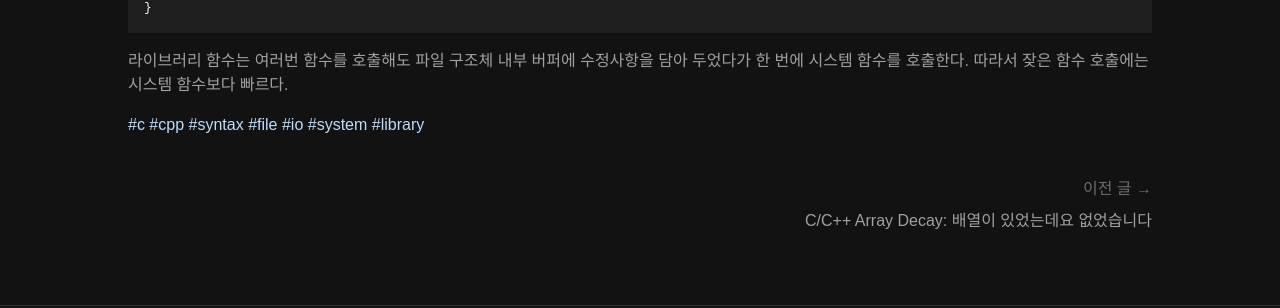
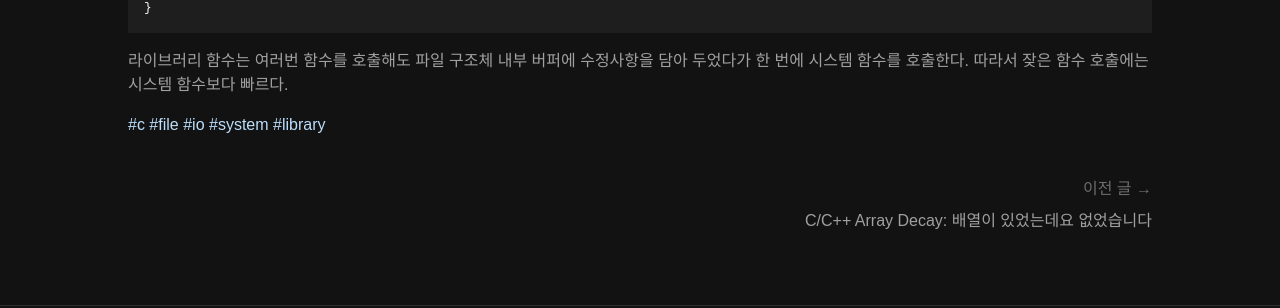
Before and after one commit to int-i/int-i.github.io, a Jekyll site: the page built from _posts/2020-04-19-c-file-io.md, in a window 1280 px wide. Shown: the part 1886-2194 px from the top of the page. Built offline with Jekyll 4.4.1, drawn with Linux system fonts in a browser that asks for light colours; some web fonts are replaced; a script that is not in the unit is left out; comment, search, counter and statistics services are not loaded.

Commit message:
Update post

```diff
--- a/_posts/2020-04-19-c-file-io.md
+++ b/_posts/2020-04-19-c-file-io.md
@@ -3,7 +3,7 @@ title: "C 파일 입출력: 시스템 콜 vs 라이브러리 함수"
 date: 2020-04-19
 author: Astro36
 category: cpp
-tags: [c, cpp, syntax, file, io, system, library]
+tags: [c, file, io, system, library]
 ---
 
 C의 파일 입출력에는 시스템콜과 라이브러리 함수가 있다.
```
Also changed, not shown: _posts/2020-03-07-cpp-review.md (+1 -1 lines).
